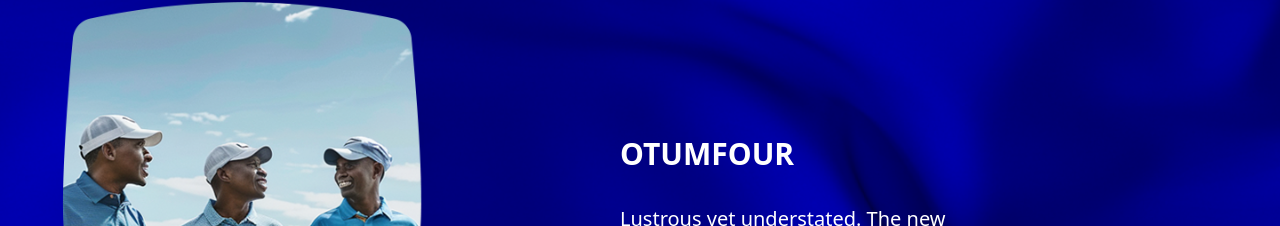
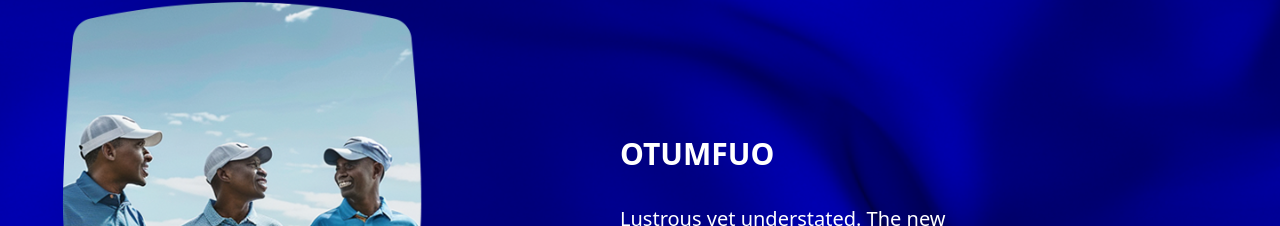
Before and after one commit to Lancelot-SO/stanbic, a React (Create React App) app: page / in a window 1280 px wide. Shown: the part 2580-2806 px from the top of the page. Built offline with nearby package versions, Linux system fonts and the light colour scheme.

Commit message:
new update

```diff
--- a/src/pages/Home.jsx
+++ b/src/pages/Home.jsx
@@ -197,7 +197,7 @@
                     <img src={golfers} alt='golfers' className='w-full h-[230px] lg:h-full' />
                 </div>
                 <div className='absolute lg:top-[150px] top-[-20px] right-[10px] lg:right-[250px] p-8 text-white'>
-                    <h2 className="lg:text-3xl font-bold lg:mb-8">OTUMFOUR</h2>
+                    <h2 className="lg:text-3xl font-bold lg:mb-8">OTUMFUO</h2>
                     <p className='lg:mb-8 lg:w-[378px] w-[180px] h-[150px] lg:h-[141px] lg:text-[20px] text-[16px] lg:leading-[30px] font-normal'>Lustrous yet understated. The new evening
                         wear collection exclusively offered at the
                         reopened Giorgio Armani boutique in Los
```
